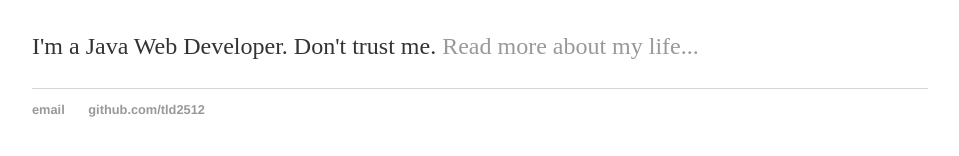
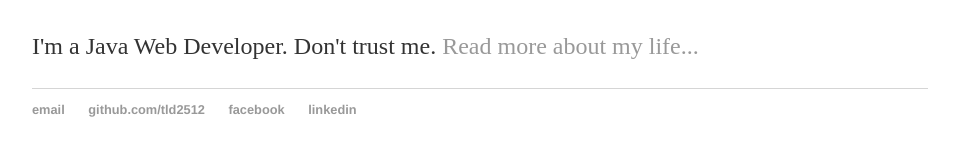
Before and after one commit to tld2512/tld2512.github.io, a Jekyll site: the page built from index.html, in a window 1280 px wide. Shown: the part 167-323 px from the top of the page, without its empty margins (160-1119 px from the left). Built offline with Jekyll 4.4.1, drawn with Linux system fonts in a browser that asks for light colours.

Commit message:
add more social link

```diff
--- a/_layouts/default.html
+++ b/_layouts/default.html
@@ -20,9 +20,11 @@
 
 			</div><!-- /.container -->
 			<footer>
-	    		<ul>
-	        		<li><a href="mailto:longdt112@gmail.com">email</a></li>
-	        		<li><a href="https://github.com/tld2512">github.com/tld2512</a></li>
+	    			<ul>
+	        			<li><a href="mailto:longdt112@gmail.com">email</a></li>
+	        			<li><a href="https://github.com/tld2512">github.com/tld2512</a></li>
+					<li><a href="https://www.facebook.com/tienlong.dinh">facebook</a></li>
+					<li><a href="https://www.linkedin.com/in/long-dinh-83627b1a2/">linkedin</a></li>
 				</ul>
 			</footer>
 		</body>
```
